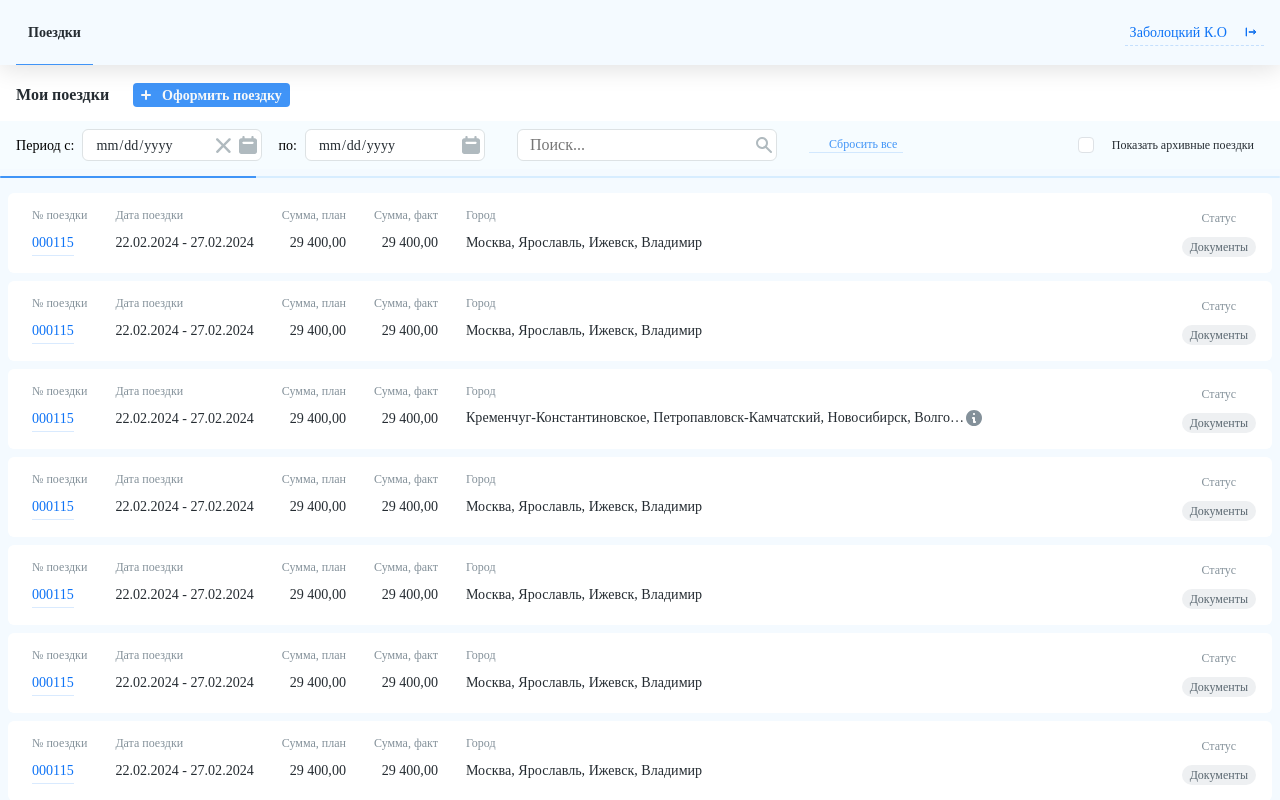
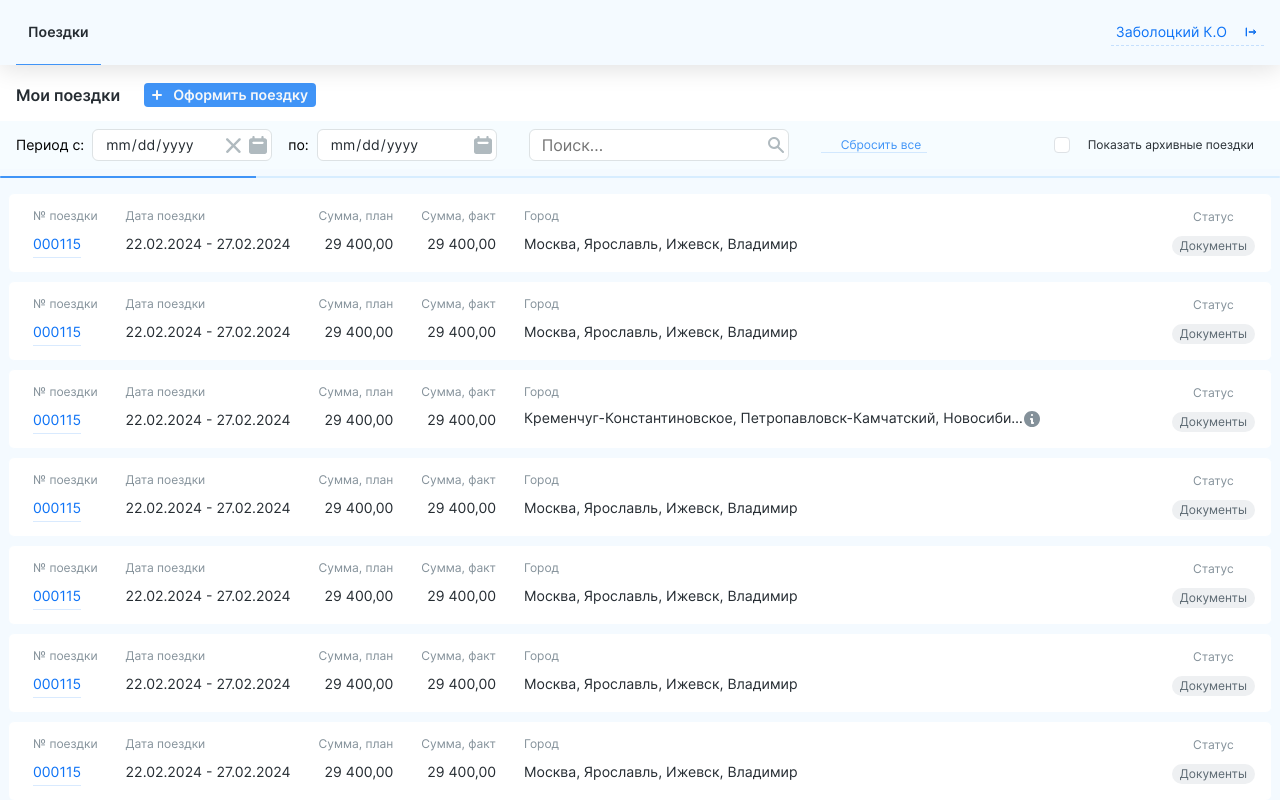
Before and after one commit to Gachanno/test-task, a plain HTML site: page index.html in a window 1280 px wide. Shown: the top 800 px of the page. Drawn offline with Linux system fonts and the light colour scheme.

Commit message:
modified:   css/style.css 	modified:   css/style.css.map 	new file:   fonts/Inter-Regular.woff2 	new file:   fonts/Inter-SemiBold.woff2

```diff
--- a/css/style.css
+++ b/css/style.css
@@ -1,4 +1,19 @@
+@font-face {
+  font-family: "Inter";
+  src: url("../fonts/Inter-Regular.woff2"), format("woff2");
+  font-weight: 400;
+  font-style: normal;
+  font-display: swap;
+}
+@font-face {
+  font-family: "Inter";
+  src: url("../fonts/Inter-SemiBold.woff2"), format("woff2");
+  font-weight: 600;
+  font-style: normal;
+  font-display: swap;
+}
 :root {
+  --font-family: "Inter", sans-serif;
   --blue: #4094F7;
   --azure: #0e73f6;
   --font-gray: #84919a;
@@ -12,6 +27,7 @@
 }
 
 body {
+  font-family: var(--font-family);
   background-color: #F4FAFF;
 }
 
@@ -345,6 +361,14 @@ body {
   border-radius: 0.38rem;
   padding: 1rem 1rem 1rem 1.5rem;
   background: #fff;
+  border: 0.0625rem solid #F4FAFF;
+  transition: border 1s;
+}
+.table__row:hover {
+  border-color: #9bcffd;
+}
+.table__row:hover .table__cell-text--id {
+  border-color: #fff;
 }
 .table__cell {
   text-align: left;
@@ -382,6 +406,7 @@ body {
   color: #0e73f6;
   padding-bottom: 0.3125rem;
   border-bottom: 0.0625rem solid rgba(64, 148, 247, 0.2);
+  transition: border-color 0.5s;
 }
 .table__cell-status {
   padding: 0.25rem 0.5rem;
@@ -403,9 +428,10 @@ body {
 .table__city-info::before {
   content: attr(aria-label);
   position: absolute;
-  top: -5.3125rem;
+  bottom: 1.2rem;
   left: -0.625rem;
   display: block;
+  width: 13.69rem;
   padding: 0.25rem 0.5rem;
   border-radius: 0.25rem;
   background: #303940;
```
Also changed, not shown: fonts/Inter-Regular.woff2 (added), fonts/Inter-SemiBold.woff2 (added), 1 other file.
